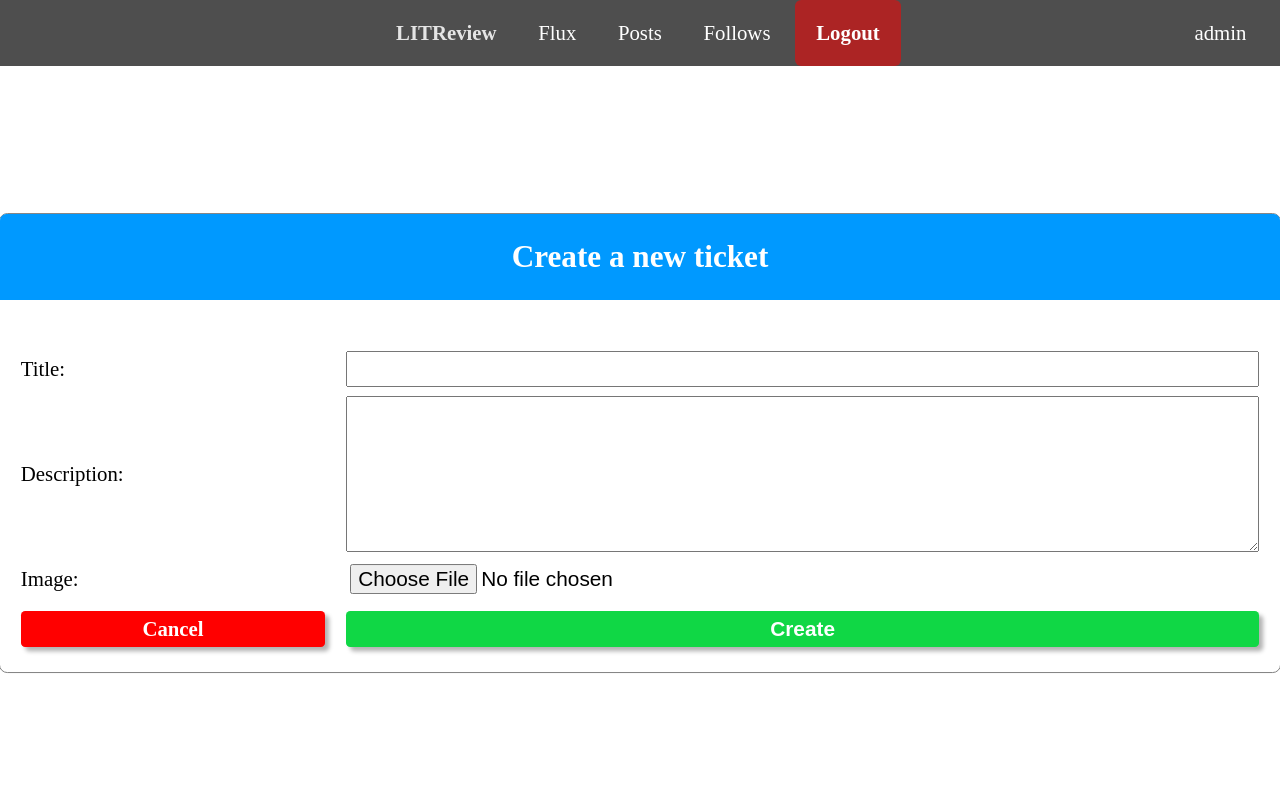
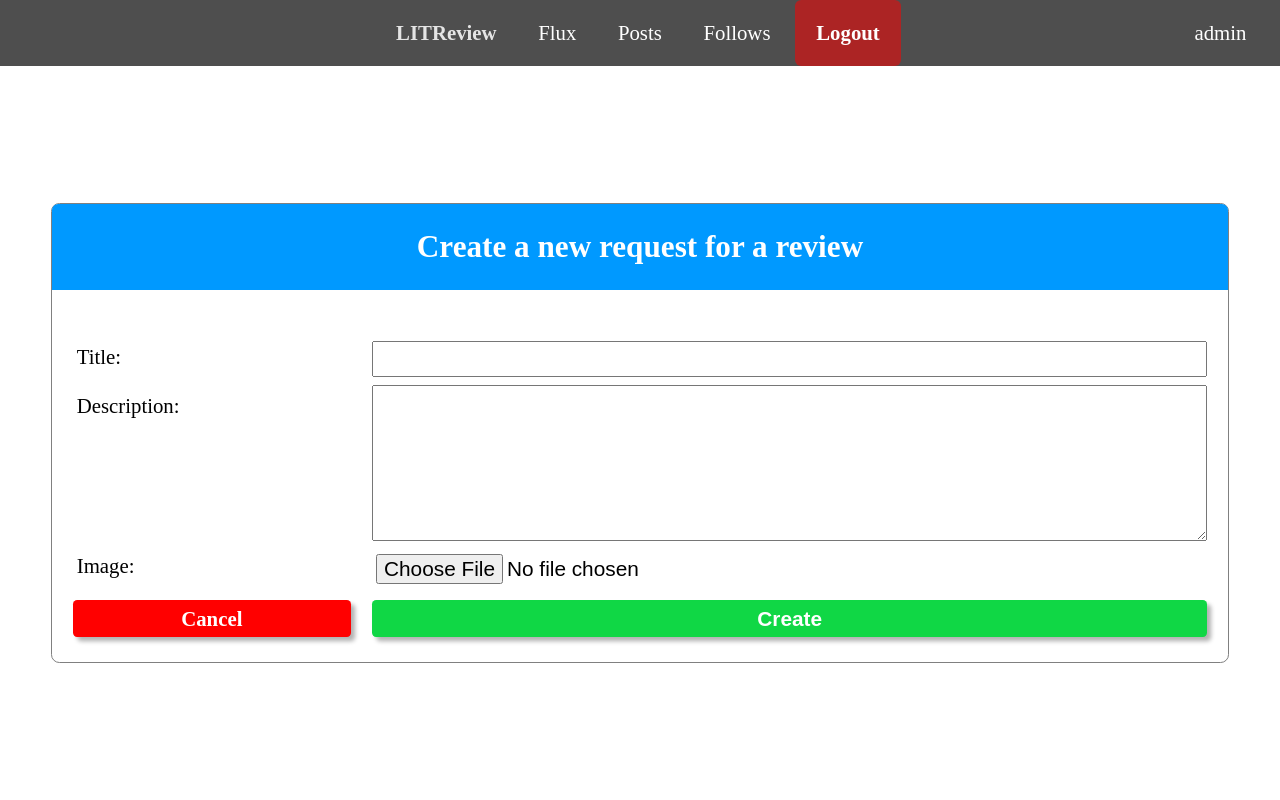
Before and after one commit to MeldSnake/oc-project9-litreview, a Django app: page /tickets/new/ in a window 1280 px wide. Run offline with Django 4.2, Linux system fonts and the light colour scheme; a user stored in the database is signed in.

Commit message:
Updated UI
-Ticket template form replacement.
-Updated some styles.
-HTML W3C fixes.

Signed-off-by: MeldSnake <ikeek.33@gmail.com>

```diff
--- a/static/styles.css
+++ b/static/styles.css
@@ -1,14 +1,15 @@
 body {
     margin: 0;
     padding: 0;
-    width: 100%;
-    height: 100%;
+    width: 100vw;
+    height: 100vh;
     display: flex;
     flex-direction: column;
     font-size: 1.3em;
 }
 
-form input {
+form input,
+form label {
     font-size: 1em;
     margin: 0.2em 0;
     padding: 0.2em;
@@ -74,41 +75,47 @@ form input {
 
 #content {
     min-width: 60%;
-    align-self: center;
+    /* align-self: center; */
     display: flex;
     flex-direction: column;
     align-items: center;
     flex-grow: 1;
+    padding: 1em;
 }
 
 @media only screen and (max-width: 1300px) {
-    #content {
-        width: 100%;
+    #content > * {
+        width: 95%;
     }
 }
 
 @media only screen and (min-width: 1300px) {
-    #content {
+    #content > * {
         width: 60%;
     }
 }
 
 @media only screen and (orientation: portrait) {
-    #content {
-        width: 100%;
+    #content > * {
+        width: 95%;
     }
 }
 
 #content > * {
+    display: block;
     /* border: 0.2em solid rgb(3, 222, 113); */
     /* border-radius: 0.5em; */
     margin: 0.5em 0;
     /* padding: 0.5em; */
     /* flex-grow: 1; */
-    width: 100%;
+    /* width: 100%; */
     display: flex;
     flex-direction: column;
     align-items: center;
+    position: relative;
+    margin: auto;
+    left: 0;
+    right: 0;
 }
 
 #content > .user_posts {
@@ -475,11 +478,17 @@ h3 {
     align-content: center;
 
     position: relative;
-    top: 50%;
-    transform: translateY(-50%);
+    top: 0;
+    bottom: 0;
+    left: 0;
+    right: 0;
+    margin: auto;
     border: 1px solid grey;
     min-height: 20vh;
     border-radius: 0.4em;
+}
+
+#review_edit {
 }
 
 #delete h2,
@@ -501,7 +510,7 @@ h3 {
     display: grid;
     grid-gap: 0.2em 1em;
     grid-template-columns: 1fr 3fr;
-    align-items: center;
+    /* align-items: center; */
 
     margin: 1em;
 }
--- a/templates/base.html
+++ b/templates/base.html
@@ -1,10 +1,12 @@
 {% load static %}
 
-<!DOCTYPE html5>
+<!DOCTYPE html>
 <html lang="en">
     <head>
+        <meta charset="utf-8">
         <title>LITReview - {% block title %}Default Title{% endblock title %}</title>
         <link rel="stylesheet" href="{% static "styles.css" %}" />
+        <meta name="viewport" content="width=device-width, initial-scale=1">
     </head>
     <body>
         <div id="navbar">
--- a/templates/listings/partials/ticket.html
+++ b/templates/listings/partials/ticket.html
@@ -17,9 +17,10 @@
         <img class="ticket__cover__image" src="{{ ticket.image.url }}" alt="Cover of {{ ticket.title }} by {{ ticket.author }}" width="100%" height="100%" />
     </picture>
     {% endif %}
-    {% if ticket.description and not short_ticket %}
+    {% if ticket.description %}
     <span class="ticket__description">{{ ticket.description }}</span>
     {% endif %}
+    {% if not short_ticket %}
     <div class="ticket__actions">
         {% if not short_ticket %}
                 <form action="{% url "review-new" %}" method="get">
@@ -36,4 +37,5 @@
             {% endif %}
         {% endif %}
     </div>
+    {% endif %}
 </div>
--- a/templates/listings/ticket_edit.html
+++ b/templates/listings/ticket_edit.html
@@ -1,10 +1,10 @@
 {% extends "base_logged.html" %}
 
-{% block title %}{% if ticket %}Edit a{% else %}New{% endif %} ticket{% endblock title %}
+{% block title %}{% if ticket %}Edit a{% else %}New{% endif %} request for a review{% endblock title %}
 
 {% block content %}
 <div id="ticket_edit">
-    <h2>{% if review %}Edit a {% else %}Create a new{% endif %} ticket</h2>
+    <h2>{% if review %}Edit a {% else %}Create a new{% endif %} request for a review</h2>
 
     {% if form.errors %}
         {% include "partial/errors.html" with errors=form.errors.items %}
```
Also changed, not shown: other parts of static/styles.css (+18 -22 lines), listings/templates/image_form.html (added, +23 -0 lines), listings/widgets.py (+1 -7 lines).
